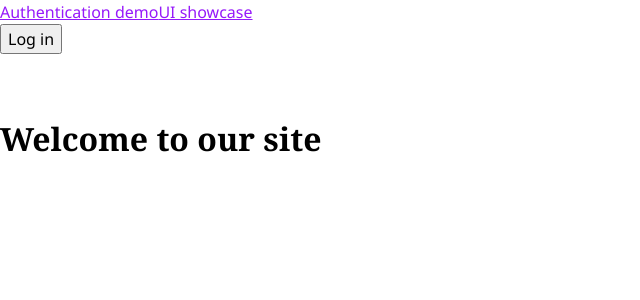
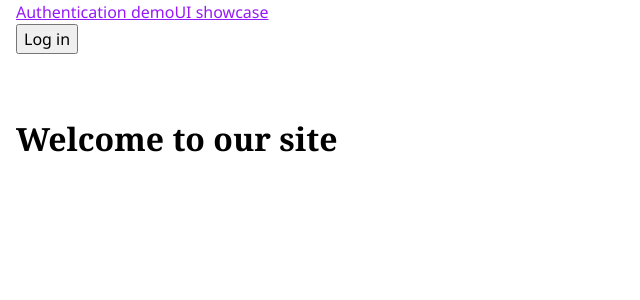
Before and after one commit to DAPSY-dev/modal-auth, a React (Vite) app: page / in a window 1280 px wide. Shown: the top 300 px of the page, without its empty margins (0-640 px from the left). Built offline with nearby package versions, Linux system fonts and the light colour scheme; no server answers.

Commit message:
feat(layout): add wrapper component

```diff
--- a/src/App.tsx
+++ b/src/App.tsx
@@ -5,6 +5,7 @@ import { showModal, signedOut } from './features/auth/authSlice';
 import { AuthModal } from './features/auth/components/AuthModal';
 import { useAuthRequest } from './features/auth/useAuthRequest';
 import { Icon } from './components/Icon';
+import { Wrapper } from './components/Wrapper';
 
 export function App() {
   const { user, status, startupError, busy } = useAppSelector(
@@ -13,7 +14,7 @@ export function App() {
   const dispatch = useAppDispatch();
   const { run, loading, error } = useAuthRequest();
   return (
-    <>
+    <Wrapper>
       <header>
         <a href="/" aria-label="Authentication demo home">
           Authentication demo
@@ -59,6 +60,6 @@ export function App() {
         {startupError && <p role="alert">{startupError}</p>}
       </main>
       <AuthModal />
-    </>
+    </Wrapper>
   );
 }
--- /dev/null
+++ b/src/components/Wrapper.tsx
@@ -0,0 +1,12 @@
+import type { ComponentProps } from 'react';
+
+export type WrapperProps = ComponentProps<'div'>;
+
+export function Wrapper({ className, ...props }: WrapperProps) {
+  return (
+    <div
+      {...props}
+      className={['wrapper', className].filter(Boolean).join(' ')}
+    />
+  );
+}
--- a/src/styles/components/_wrapper.scss
+++ b/src/styles/components/_wrapper.scss
@@ -7,12 +7,4 @@
     100% - 2 * var(--ma-wrapper-spacing),
     var(--ma-wrapper-size)
   );
-
-  &--spacing-md {
-    --ma-wrapper-spacing: var(--ma-base-spacing-md);
-  }
-
-  &--size-md {
-    --ma-wrapper-size: var(--ma-base-container-md);
-  }
 }
```
